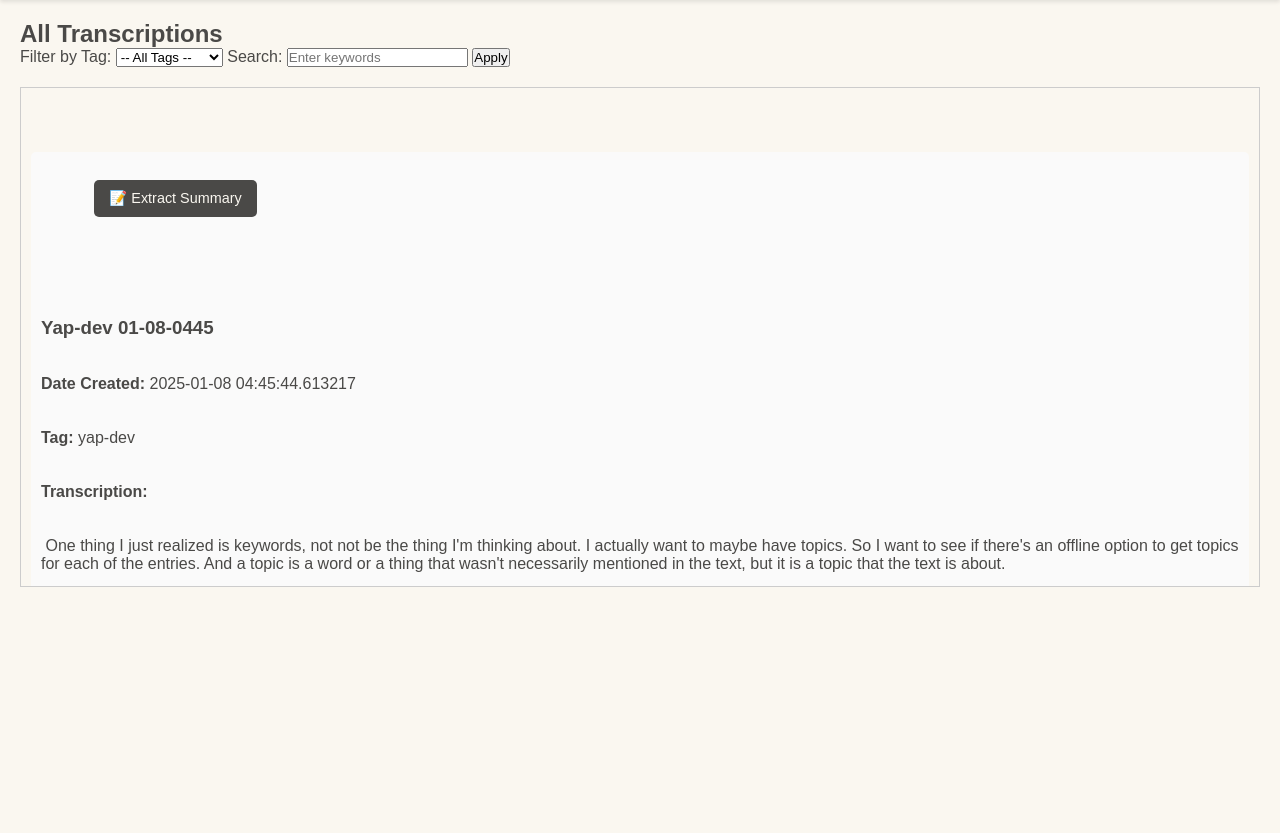
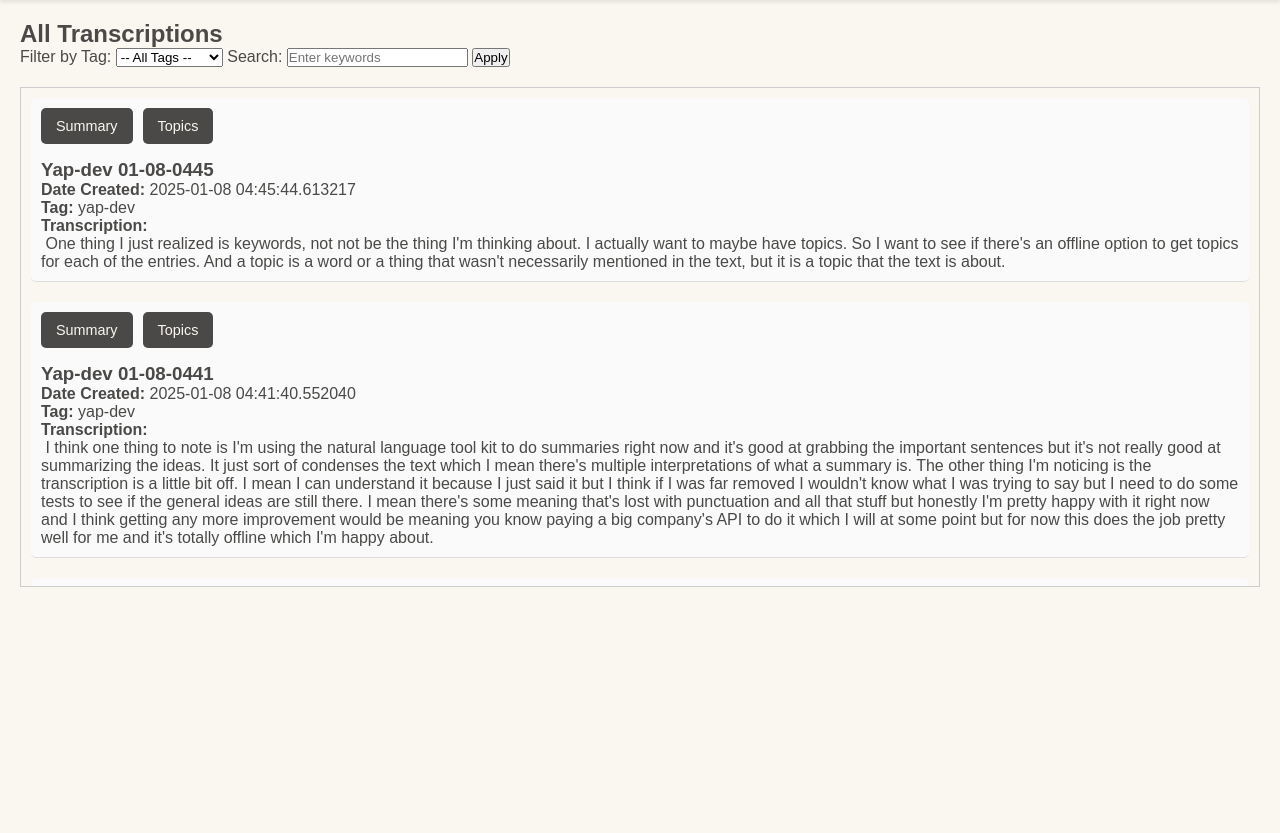
Before and after one commit to blackgauss/yapJournal, a Flask app: page /entries in a window 1280 px wide. Shown: the part 105-938 px from the top of the page. Run offline with Flask 3, Linux system fonts and the light colour scheme; data comes from the database, SQL or seed files in the repository; both versions use the stored data as it was after the commit.

Commit message:
added topic exttaction

```diff
--- a/app.py
+++ b/app.py
@@ -1,12 +1,13 @@
 from flask import Flask, render_template, request, jsonify
 import os
-from helper.transcribe import transcribe_audio
 import json
 from datetime import datetime
 import markdown
 import sqlite3
+from helper.transcribe import transcribe_audio
+from helper.topics import get_semantic_topics
+from helper.keywords import extract_keywords_and_summary
 
-from helper.keywords import extract_keywords_and_summary
 
 app = Flask(__name__)
 
@@ -201,5 +202,42 @@
         print(f"Error summarizing note: {e}")
         return jsonify({'error': 'An error occurred while summarizing'}), 500
 
+@app.route('/topics', methods=['POST'])
+def topics():
+    data = request.get_json()
+    note_name = data.get('note_name')
+
+    if not note_name:
+        return jsonify({'error': 'Note name is required'}), 400
+
+    try:
+        print(f"Fetching content for note: {note_name}")  # Debug log
+        # Fetch transcription text from the database
+        conn = sqlite3.connect("journal_entries.db")
+        cursor = conn.cursor()
+        cursor.execute("SELECT content FROM journal_entries WHERE title = ?", (note_name,))
+        result = cursor.fetchone()
+        conn.close()
+
+        if not result:
+            return jsonify({'error': 'Note not found'}), 404
+
+        text = result[0]
+        if not text:
+            return jsonify({'error': 'No transcription available for this note'}), 400
+
+        print(f"Extracting topics for text: {text[:100]}...")  # Debug log (limit to 100 chars)
+        # Extract semantic topics
+        topics = get_semantic_topics(text)
+        print(f"Extracted topics: {topics}")  # Debug log
+        return jsonify({'topics': topics})
+
+    except Exception as e:
+        print(f"Error extracting topics: {e}")
+        return jsonify({'error': 'An error occurred while extracting topics'}), 500
+
+
+
+
 if __name__ == "__main__":
     app.run(host="0.0.0.0", port=5000, ssl_context=("ssl-certificates/cert.pem", "ssl-certificates/key.pem"), debug=True)
--- a/templates/entries.html
+++ b/templates/entries.html
@@ -23,12 +23,21 @@
     <div id="entries-container" style="max-height: 500px; overflow-y: auto; border: 1px solid #ccc; padding: 10px;">
         {% for entry in entries %}
         <div class="entry" style="margin-bottom: 20px; padding-bottom: 10px; border-bottom: 1px solid #ddd;">
-            <button class="btn-secondary" style="margin-bottom: 10px;" onclick="extractSummary('{{ entry.note_name }}')">📝 Extract Summary</button>
+            <!-- Buttons Row -->
+            <div class="button-row">
+                <button class="btn-secondary" onclick="extractSummary('{{ entry.note_name }}')">Summary</button>
+                <button class="btn-secondary" onclick="extractTopics('{{ entry.note_name }}')">Topics</button>
+            </div>
 
             <!-- Summary and Keywords Box -->
             <div id="summary-{{ entry.note_name }}" class="summary-box" style="display: none; margin-bottom: 15px;">
                 <p><strong>Summary:</strong> <span class="summary-text"></span></p>
                 <p><strong>Keywords:</strong> <span class="keywords-text"></span></p>
+            </div>
+
+            <!-- Topics Box -->
+            <div id="topics-{{ entry.note_name }}" class="topics-box" style="display: none; margin-bottom: 15px;">
+                <p><strong>Topics:</strong> <span class="topics-text"></span></p>
             </div>
 
             <h3>{{ entry.note_name }}</h3>
@@ -55,10 +64,11 @@
             overflow-wrap: break-word;
         }
 
-        #entries-container {
-            word-wrap: break-word;
-            white-space: pre-wrap;
-            overflow-wrap: break-word;
+        .button-row {
+            display: flex;
+            justify-content: flex-start;
+            gap: 10px;
+            margin-bottom: 15px;
         }
 
         .btn-secondary {
@@ -76,36 +86,65 @@
             color: var(--background-color);
         }
 
-        .summary-box {
+        .summary-box, .topics-box {
             padding: 10px;
-            background-color: #f0f8ff; /* Light blue background for differentiation */
+            background-color: #f0f8ff; /* Light blue for summaries and topics */
             border: 1px solid #ccc;
             border-radius: 5px;
         }
 
-        .summary-box p {
+        .summary-box p, .topics-box p {
             margin: 5px 0;
         }
     </style>
 
     <script>
         async function extractSummary(noteName) {
+            const summaryDiv = document.getElementById(`summary-${noteName}`);
+            summaryDiv.innerHTML = "<p>Loading summary...</p>"; // Loading indicator
+            summaryDiv.style.display = 'block';
+
+            try {
                 const response = await fetch('/summarize', {
                     method: 'POST',
-                headers: {
-                    'Content-Type': 'application/json',
-                },
+                    headers: { 'Content-Type': 'application/json' },
                     body: JSON.stringify({ note_name: noteName }),
                 });
 
                 if (response.ok) {
                     const data = await response.json();
-                const summaryDiv = document.getElementById(`summary-${noteName}`);
-                summaryDiv.querySelector('.summary-text').textContent = data.summary;
-                summaryDiv.querySelector('.keywords-text').textContent = data.keywords.join(', ');
-                summaryDiv.style.display = 'block'; // Show the summary box
+                    summaryDiv.innerHTML = `<p><strong>Summary:</strong> ${data.summary}</p>
+                                            <p><strong>Keywords:</strong> ${data.keywords.join(', ')}</p>`;
                 } else {
-                alert('Error extracting summary. Please try again.');
+                    summaryDiv.innerHTML = "<p>Error extracting summary. Please try again.</p>";
+                }
+            } catch (error) {
+                console.error('Error:', error);
+                summaryDiv.innerHTML = "<p>An unexpected error occurred.</p>";
+            }
+        }
+
+        async function extractTopics(noteName) {
+            const topicsDiv = document.getElementById(`topics-${noteName}`);
+            topicsDiv.innerHTML = "<p>Loading topics...</p>"; // Loading indicator
+            topicsDiv.style.display = 'block';
+
+            try {
+                const response = await fetch('/topics', {
+                    method: 'POST',
+                    headers: { 'Content-Type': 'application/json' },
+                    body: JSON.stringify({ note_name: noteName }),
+                });
+
+                if (response.ok) {
+                    const data = await response.json();
+                    topicsDiv.innerHTML = `<p><strong>Topics:</strong> ${data.topics.join(', ')}</p>`;
+                } else {
+                    topicsDiv.innerHTML = "<p>Error extracting topics. Please try again.</p>";
+                }
+            } catch (error) {
+                console.error('Error:', error);
+                topicsDiv.innerHTML = "<p>An unexpected error occurred.</p>";
             }
         }
     </script>
```
Also changed, not shown: helper/topics.py (added, +37 -0 lines), journal_entries.db. Lines whose indentation alone changed are shown as unchanged.
